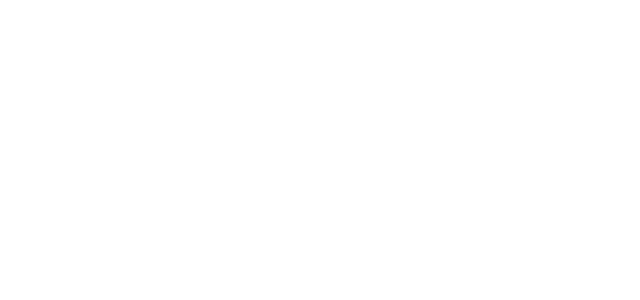
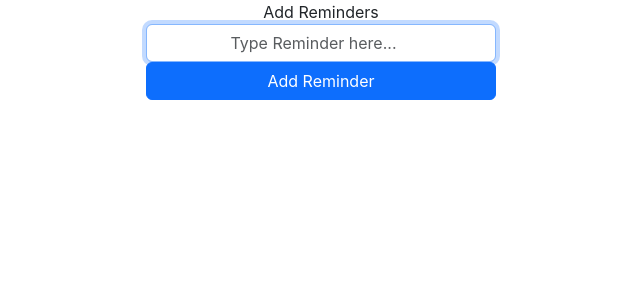
Before and after one commit to Brendafrenjo/reminders-tool, a React (Create React App) app in the folder reminders-tool/: page / in a window 1280 px wide. Shown: the top 300 px of the page, without its empty margins (319-959 px from the left). Built offline with nearby package versions, Linux system fonts and the light colour scheme.

Commit message:
Updated ReminderCreator.js

```diff
--- a/reminders-tool/src/App.css
+++ b/reminders-tool/src/App.css
@@ -1,38 +1,6 @@
-.App {
+body {
+  max-width: 350px;
+  display: block;
+  margin: 0 auto;
   text-align: center;
 }
-
-.App-logo {
-  height: 40vmin;
-  pointer-events: none;
-}
-
-@media (prefers-reduced-motion: no-preference) {
-  .App-logo {
-    animation: App-logo-spin infinite 20s linear;
-  }
-}
-
-.App-header {
-  background-color: #282c34;
-  min-height: 100vh;
-  display: flex;
-  flex-direction: column;
-  align-items: center;
-  justify-content: center;
-  font-size: calc(10px + 2vmin);
-  color: white;
-}
-
-.App-link {
-  color: #61dafb;
-}
-
-@keyframes App-logo-spin {
-  from {
-    transform: rotate(0deg);
-  }
-  to {
-    transform: rotate(360deg);
-  }
-}
--- a/reminders-tool/src/App.js
+++ b/reminders-tool/src/App.js
@@ -5,6 +5,7 @@ import ReminderCreator from "./ReminderCreator";
 function App() {
   return (
     <div className="App">
+      <div>Add Reminders</div>
       <ReminderCreator />
     </div>
   );
@@ -14,6 +15,6 @@ function mapStateToProps(state) {
   return {
     reminders: state.reminders,
   };
-};
+}
 
 export default connect(mapStateToProps)(App);
--- a/reminders-tool/src/ReminderCreator.js
+++ b/reminders-tool/src/ReminderCreator.js
@@ -1,27 +1,32 @@
 import React, { useState } from "react";
 
 export default function ReminderCreator() {
-    const [message, setMessage] = useState(null)
+  const [message, setMessage] = useState(null);
 
-function handleSubmit(event) {
+  function handleSubmit(event) {
     event.preventDefault();
-    message()
-}
+    setMessage(message);
+  }
 
-function handleChange(event) {
-  setMessage(event.target.value)
-}
-
+  function handleChange(event) {
+    setMessage(event.target.value);
+  }
+return (
   <div className="ReminderCreator">
     <form onSubmit={handleSubmit}>
       <input
         type="search"
         placeholder="Type Reminder here..."
         autoFocus="on"
-        className="form-control w-100"
+        className="form-control w-100 text-center"
         onChange={handleChange}
       />
-      <input type="submit" value="Add Reminder" className="btn btn-primary" />
+      <input
+        type="submit"
+        value="Add Reminder"
+        className="btn btn-primary w-100"
+      />
     </form>
-  </div>;
+  </div>
+);
 }
```
